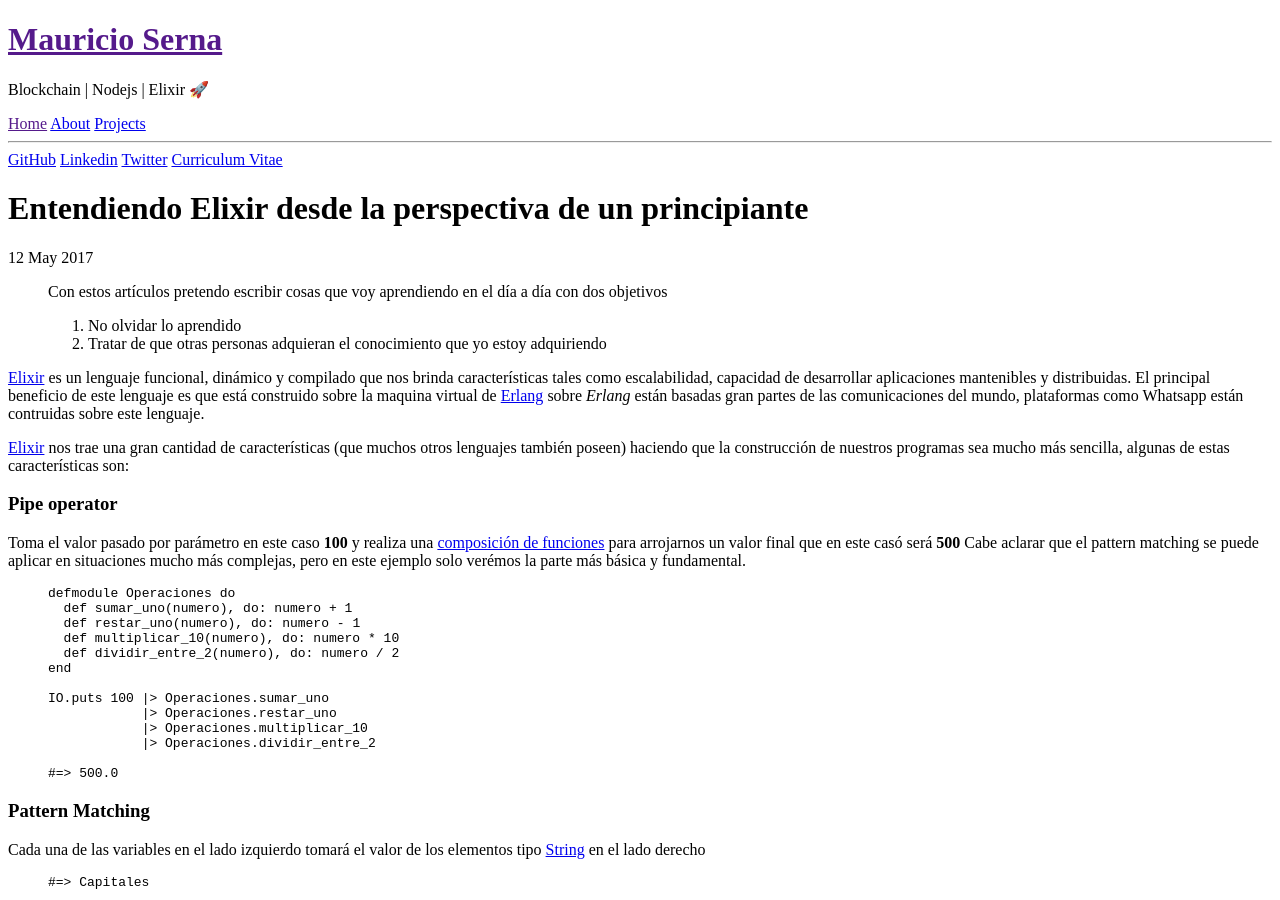
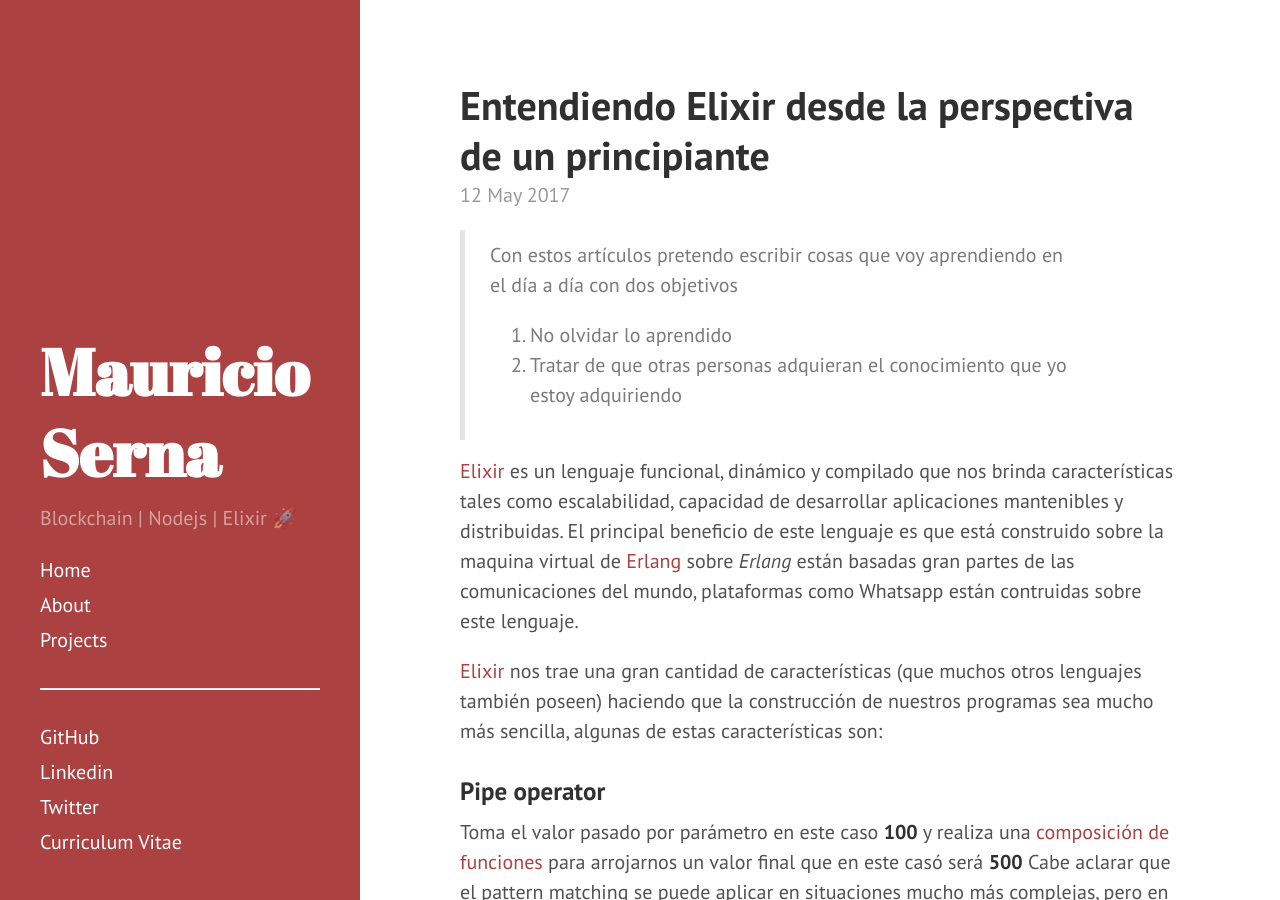
Before and after one commit to kmlroot/mauricio, a Jekyll site: the page built from _posts/2017-05-12-entendiendo-elixir-desde-la-perspectiva-de-un-principiante.md, in a window 1280 px wide and 900 px high. Built offline with Jekyll 4.4.1, drawn with Linux system fonts in a browser that asks for light colours; comment, search, counter and statistics services are not loaded.

Commit message:
Update _config

```diff
--- a/_config.yml
+++ b/_config.yml
@@ -9,7 +9,7 @@
 title:            Mauricio Serna
 tagline:          'Autodidact, nerd'
 description:      'Blockchain | Nodejs | Elixir 🚀'
-url:              http://mauricioserna.me
+url:              http://fmauricios.github.io/mauricio
 baseurl:          /
 
 author:
@@ -31,3 +31,7 @@
   url:            https://s3-us-west-2.amazonaws.com/mauricioserna/static/documents/cv.pdf
 
 excerpt_separator: "\n\n"
+
+sass:
+  sass_dir:          _scss
+  style:            :compressed
--- a/_includes/head.html
+++ b/_includes/head.html
@@ -15,11 +15,11 @@
   </title>
 
   <!-- CSS -->
-  <link rel="stylesheet" href="{{ site.baseurl }}public/css/poole.css">
-  <link rel="stylesheet" href="{{ site.baseurl }}public/css/syntax.css">
-  <link rel="stylesheet" href="{{ site.baseurl }}public/css/hyde.css">
+  <link rel="stylesheet" href="/public/css/poole.css">
+  <link rel="stylesheet" href="/public/css/syntax.css">
+  <link rel="stylesheet" href="/public/css/hyde.css">
   <link rel="stylesheet" href="http://fonts.googleapis.com/css?family=PT+Sans:400,400italic,700|Abril+Fatface">
 
   <!-- Icons -->
-                                 <link rel="shortcut icon" href="{{ site.baseurl }}public/favicon.ico">
+  <link rel="shortcut icon" href="/public/favicon.ico">
 </head>
--- a/_layouts/post.html
+++ b/_layouts/post.html
@@ -13,7 +13,7 @@
 <div id="disqus_thread"></div>
   <script>
   var disqus_config = function () {
-    this.page.url = "https://mauricioserna.me";
+    this.page.url = "https://mauricioserna.com";
     this.page.identifier = "{{ page.id }}";
   };
 
```
